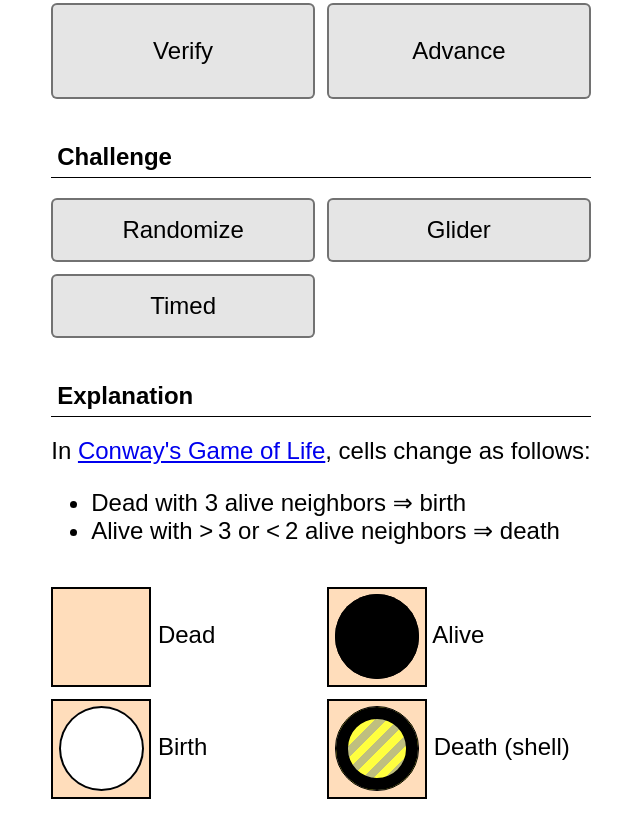
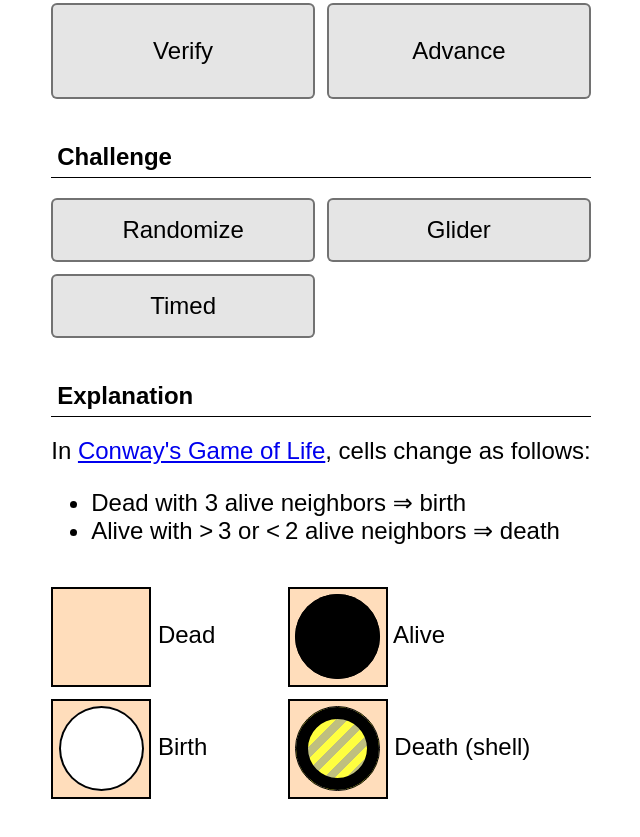
Before and after one commit to lgarron/speedlife.games, a website built with Parcel: page index.html in a window 1280 px wide. Shown: the part 675-1512 px from the top of the page, without its empty margins (319-959 px from the left). Built offline with nearby package versions, Linux system fonts and the light colour scheme; what random-uint-below would draw is missing.

Commit message:
Auto legend sizing tl allow keeping "(shell") on the same line more often.

```diff
--- a/index.html
+++ b/index.html
@@ -67,7 +67,7 @@
         <li>Alive with &gt;&thinsp;3 or &lt;&thinsp;2 alive neighbors &rArr; death</li>
       </ul>
     </div><br>
-    <div class="column-grid legend">
+    <div class="column-grid auto-cols legend">
       <div>
         <table class="game-of-life" style="display: inline-block; vertical-align: middle;">
           <tr>
--- a/style.css
+++ b/style.css
@@ -135,6 +135,10 @@ button {
   gap: calc(var(--cell-scale) / 8);
 }
 
+.auto-cols {
+  grid-template-columns: auto auto;
+}
+
 .legend-heading {
   border-bottom: 1px solid black;
   padding: 0.25em 0.25em;
```
